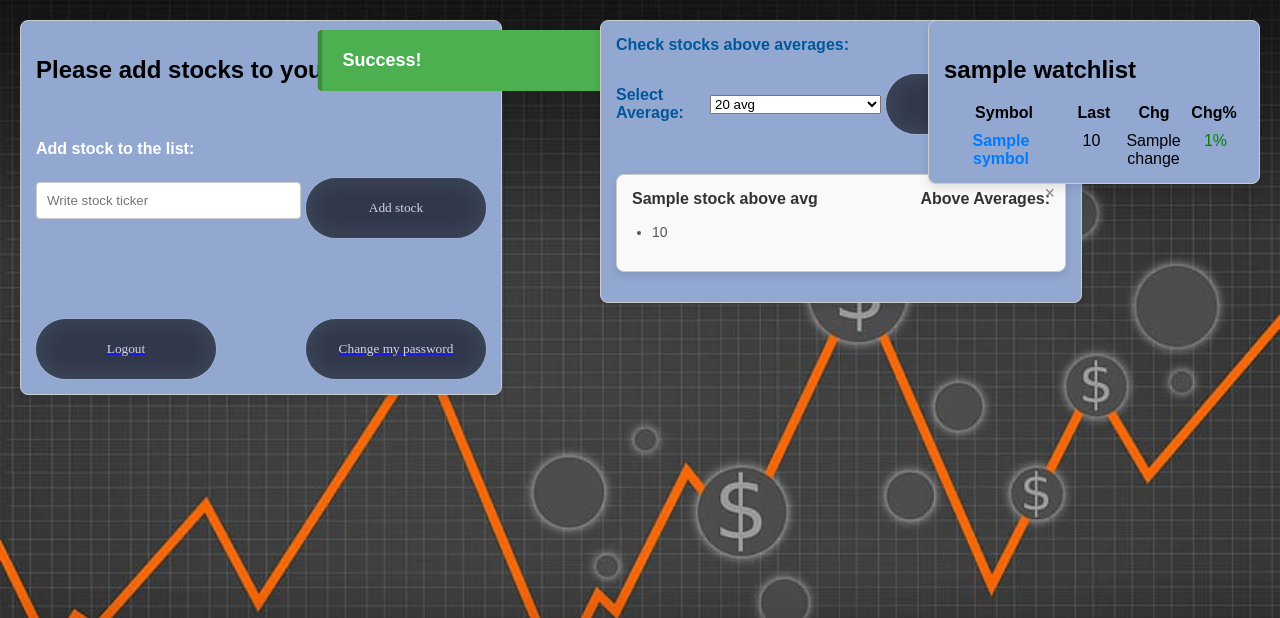
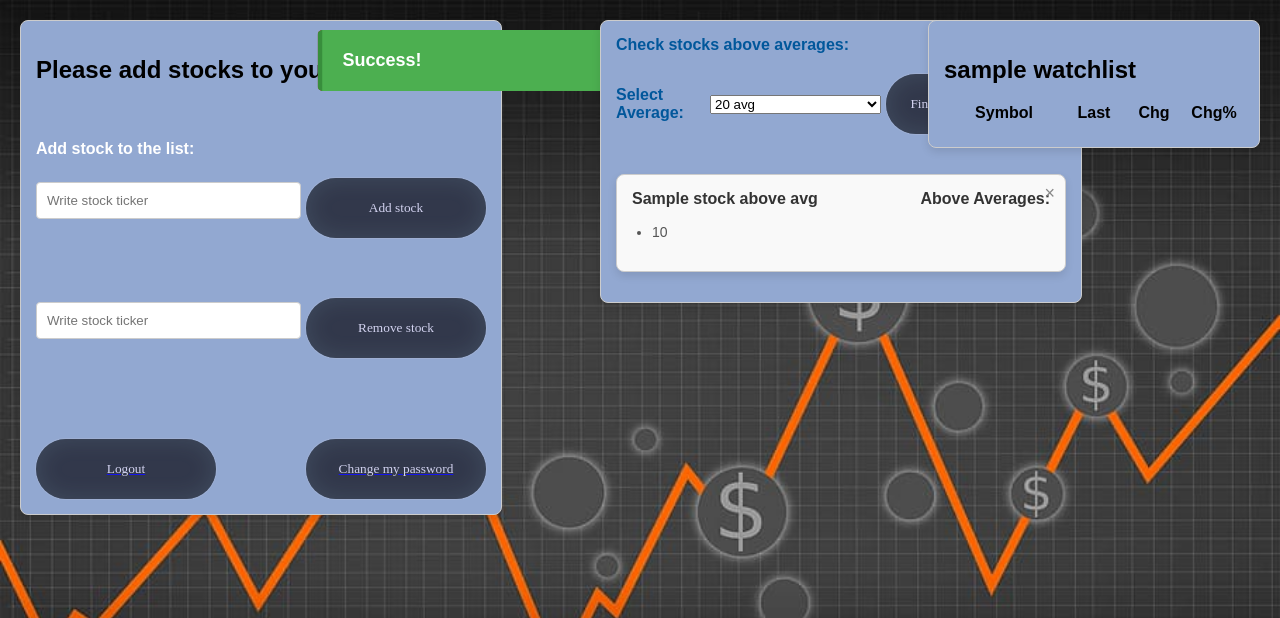
Before and after one commit to eranbabayov/stock_adviser, a Flask app: template templates/dashboard.html in a window 1280 px wide. Shown: the top 618 px of the page. Run offline with Flask 3, Linux system fonts and the light colour scheme; the template is opened without the code that fills it: most values are stand-ins (such as "Sample title", 1, 10 or a date in 2020); data that the repository does not hold is empty.

Commit message:
add fetching for real time stock data and remove stock option
add fetching for real time stock data and remove stock option

```diff
--- a/app.py
+++ b/app.py
@@ -74,10 +74,10 @@ def stocks_above_avg():
 
 @app.route('/add_stock', methods=['POST'])
 def add_stock():
-    stock_to_add = request.form.get('add_stock')
+    stock_to_add = request.form.get('add_stock').upper()
     print(f"Form data: {request.form}")  # Debugging line
     user_stocks = session.get('user_stocks', [])  # Fetch the user's stocks from the session (or another source)
-    if not stock_to_add or not stock_to_add.isupper() or not check_if_etf_valid(stock_to_add):
+    if not stock_to_add or not check_if_etf_valid(stock_to_add):
         return render_template('dashboard.html', username=session['username'], stocks=user_stocks,
                                watchlist=session['watchlist_data'],
                                failed_msg="Please type a valid stock etf!!.")
@@ -100,6 +100,28 @@ def add_stock():
     return render_template('dashboard.html', username=session['username'], stocks=user_stocks,
                            watchlist=session['watchlist_data']
                            , success_msg=rf"{stock_to_add} added successfully to your account!")
+
+
+@app.route('/remove_stock', methods=['POST'])
+def remove_stock():
+    stock_to_remove = request.form.get('remove_stock').upper()
+    user_stocks = session.get('user_stocks', [])
+    if stock_to_remove not in session.get('user_stocks', user_stocks):
+        return render_template('dashboard.html', username=session['username'], stocks=user_stocks,
+                               watchlist=session['watchlist_data'],
+                               failed_msg="The stock you requested to remove isnt in your stock list!")
+
+    user_id = session['user_id']
+    remove_stocks_based_to_user_id(user_id=user_id, stock=stock_to_remove)
+    # Optionally update the stocks in session after adding
+    user_stocks.remove(stock_to_remove)
+    session['user_stocks'] = user_stocks
+    print(f"stocks: {user_stocks}")
+    session['watchlist_data'] = remove_stock_from_watchlist(session['watchlist_data'], stock_to_remove)
+    del session['stocks_close'][stock_to_remove]
+    return render_template('dashboard.html', username=session['username'], stocks=user_stocks,
+                           watchlist=session['watchlist_data']
+                           , success_msg=rf"{stock_to_remove} removed successfully from your account!")
 
 
 @app.route("/password_reset_token", methods=["GET", "POST"])
@@ -228,5 +250,13 @@ def get_stock_data(symbol):
     })
 
 
+@app.route('/live_stocks', methods=['GET'])
+def live_stocks():
+    # Example list of stocks to update
+    user_stocks = session.get('user_stocks', [])
+    stock_data = get_last_day_stock_data(user_stocks)
+    return jsonify(stock_data)
+
+
 if __name__ == '__main__':
     app.run(host='0.0.0.0', port=5000)
--- a/templates/dashboard.html
+++ b/templates/dashboard.html
@@ -33,7 +33,10 @@
         <input type="text" name="add_stock" placeholder="Write stock ticker" required>
         <button class="button" type="submit">Add stock</button>
     </form>
-
+    <form action="{{ url_for('remove_stock') }}" method="POST" class="form-inline">
+        <input type="text" name="remove_stock" placeholder="Write stock ticker" required>
+        <button class="button" type="submit">Remove stock</button>
+    </form>
     <br><br>
     <div class="button-group">
         <a href="{{ url_for('logout') }}">
@@ -56,7 +59,7 @@
             <option value="200">200 avg</option>
             <option value="all_avg">All avg (20, 50, 150, 200)</option>
         </select>
-        <button class="button" type="submit">Find Good Stocks</button>
+        <button class="button" type="submit">Find Stocks Above AVG</button>
     </form>
     {% if stock_above_avg %}
         <div class="stock-results">
@@ -238,5 +241,40 @@ function hideGraphContainer() {
     document.getElementById('graph-container').style.display = 'none';
 }
 </script>
+
+<script>
+    function updateStocks() {
+        fetch('/live_stocks')
+            .then(response => response.json())
+            .then(data => {
+                const watchlistContent = document.querySelector('.watchlist-content');
+                if (watchlistContent) {
+                    watchlistContent.innerHTML = ''; // Clear the current content
+
+                    data.forEach(stock => {
+                        const stockRow = document.createElement('div');
+                        stockRow.className = 'watchlist-row';
+
+                        stockRow.innerHTML = `
+                            <span class="symbol">
+                                <a href="#" onclick="showStockGraph('${stock.symbol}'); return false;">${stock.symbol}</a>
+                            </span>
+                            <span class="last">${stock.last_price}</span>
+                            <span class="chg ${stock.change > 0 ? 'positive' : 'negative'}">${stock.change}</span>
+                            <span class="chg-percent ${stock.change_percent > 0 ? 'positive' : 'negative'}">
+                                ${stock.change_percent}%
+                            </span>
+                        `;
+                        watchlistContent.appendChild(stockRow);
+                    });
+                }
+            })
+            .catch(error => console.error('Error updating stocks:', error));
+    }
+
+    // Call updateStocks every 1 seconds
+    setInterval(updateStocks, 1000);
+</script>
+
 </body>
 </html>
--- a/yahoo_api.py
+++ b/yahoo_api.py
@@ -22,7 +22,8 @@ def get_stock_data_from_yahoo(stocks: list[str], start_date: datetime, end_date:
 
     return data
 
-def get_last_day_stock_data(symbols):
+
+def get_last_day_stock_data(symbols) -> list[dict[str, any]]:
     stock_data = []
     for symbol in symbols:
         try:
@@ -44,7 +45,7 @@ def get_last_day_stock_data(symbols):
     return stock_data
 
 
-def get_stock_close(yahoo_stocks_data, requested_stocks: list[str]):
+def get_stock_close(yahoo_stocks_data, requested_stocks: list[str]) -> (dict, list[dict[str, any]]):
     stocks_close = {}
     stocks_data = []  # To store the stock data (last price, change, etc.)
     is_one_stock = False
```
Also changed, not shown: common_functions.py (+19 -0 lines).
